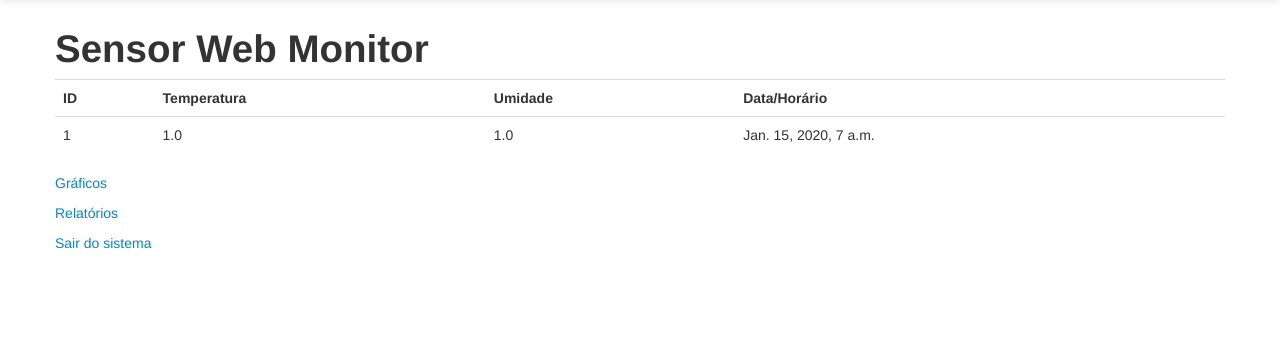
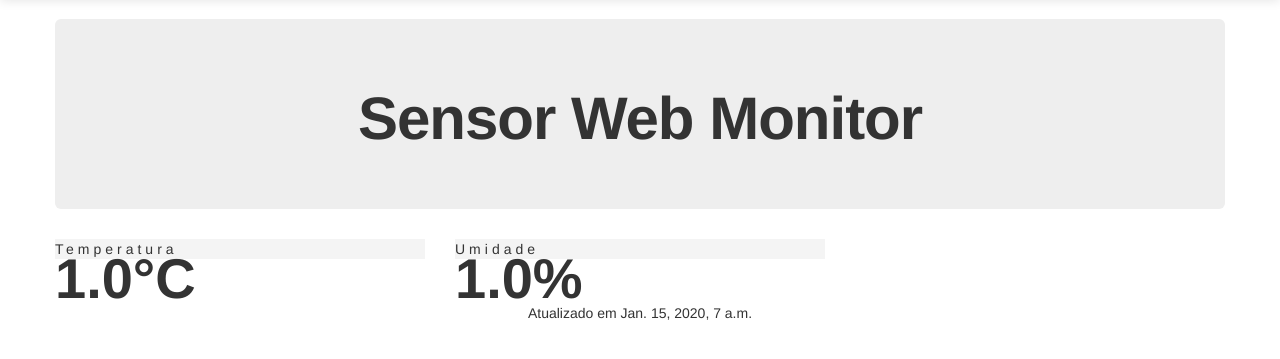
Before and after one commit to dyegocantu/swm, a Django app: template django/swm/templates/main/index.html in a window 1280 px wide. Shown: the part 41-400 px from the top of the page. Run offline with Django 3.2, Linux system fonts and the light colour scheme; the template is opened without the code that fills it: values that come from a table or form of the project are taken from there, others are empty; tables that the repository leaves empty hold one stand-in row (values such as "Sample post"); parts of the project's set-up code (start-up, migrations or seed data) failed here and were passed over.

Commit message:
created divs

```diff
--- a/django/swm/templates/main/index.html
+++ b/django/swm/templates/main/index.html
@@ -1,23 +1,44 @@
 {% extends 'base.html' %}
 {% block head %}
+<!--
 <meta http-equiv="refresh" content="30"/>
+-->
 {% endblock head %}
 {% block content %}
-<h1>Sensor Web Monitor</h1>
+<div class="hero-unit">
+<h1 class="text-center">Sensor Web Monitor</h1>
+</div>
 {% if read_data %}
-<table class="table">
-    <tr>
-        <th>ID</th><th>Temperatura</th><th>Umidade</th><th>Data/Horário</th>
-    </tr>
-    <tr>
-        <td>{{ read_data.id }}</td><td>{{ read_data.temperature }}</td>
-        <td>{{ read_data.humidity }}</td><td>{{ read_data.created }}</td>
-    </tr>
-</table>
+
+<div class="row">
+    <div class="span4">
+        <p style="background:#f4f4f4; letter-spacing:4px">Temperatura</p>
+        <span style="font-size:56px;font-weight:bold"> {{ read_data.temperature }}&deg;C</span>
+
+        <!--
+        <p><a class="btn" href="#">Click
+            meeee &raquo;</a></p>
+        -->
+    </div><!-- .span4 -->
+    <div class="span4">
+        <p style="background:#f4f4f4; letter-spacing:4px">Umidade</p>
+        <span style="font-size:56px;font-weight:bold">
+        {{ read_data.humidity }}%
+        </span>
+
+        <!--
+        <p><a class="btn" href="#">Click
+            meeee &raquo;</a></p>
+        -->
+    </div><!-- .span4 -->
+</div><!--
+.row
+-->
+
+<div class="footer">
+    <p class="text-center">Atualizado em {{ read_data.created }}</p>
+</div>
 {% else %}
 <p>Registro não encontrado.</p>
 {% endif %}
-<p><a href="/charts/">Gráficos</a></p>
-<p><a href="/reports/">Relatórios</a></p>
-<p><a href="/logout/">Sair do sistema</a></p>
 {% endblock %}
```
